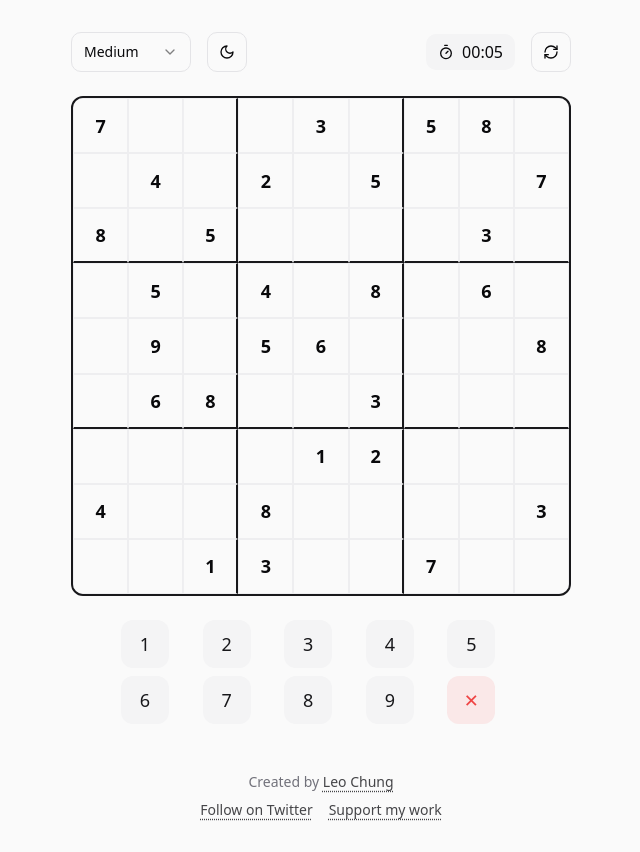
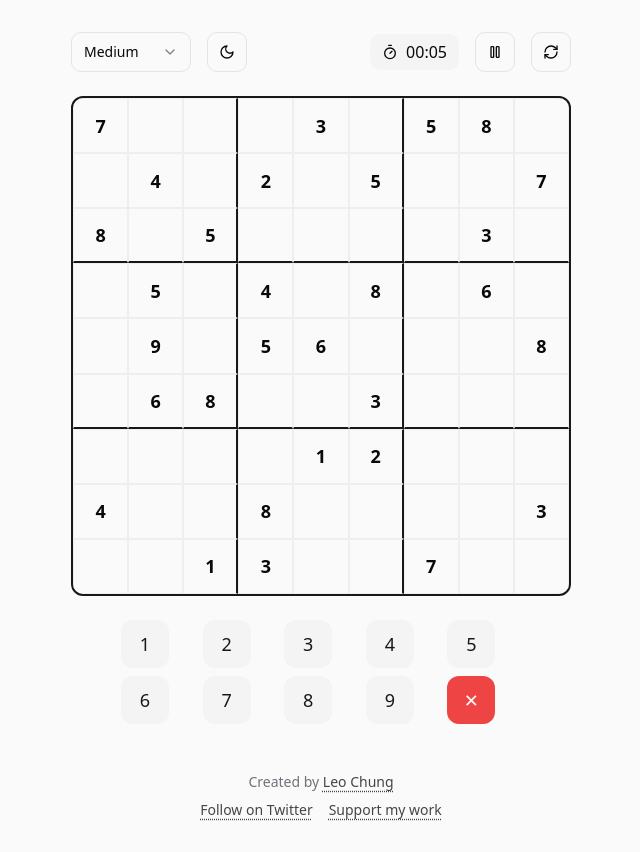
Before and after one commit to leochung/sudoku-nancy, a React (Vite) app: page / in a window 1280 px wide. Shown: the whole page, without its empty margins (319-959 px from the left). Built offline with nearby package versions, Linux system fonts and the light colour scheme.

Commit message:
Improve UI and add pause functionality
Improved the visibility of the clear button and added a pause button for the timer.

```diff
--- a/src/components/GameControls.tsx
+++ b/src/components/GameControls.tsx
@@ -2,7 +2,7 @@
 import React from 'react';
 import { Button } from "@/components/ui/button";
 import { Select, SelectContent, SelectItem, SelectTrigger, SelectValue } from "@/components/ui/select";
-import { Sun, Moon, Timer, RefreshCw } from "lucide-react";
+import { Sun, Moon, Timer, RefreshCw, Pause, Play } from "lucide-react";
 
 interface Props {
   difficulty: string;
@@ -56,6 +56,10 @@ const GameControls: React.FC<Props> = ({
           <span className="font-medium">{formatTime(time)}</span>
         </div>
 
+        <Button variant="outline" size="icon" onClick={onPauseToggle}>
+          {isPaused ? <Play className="h-4 w-4" /> : <Pause className="h-4 w-4" />}
+        </Button>
+
         <Button variant="outline" size="icon" onClick={onNewGame}>
           <RefreshCw className="h-4 w-4" />
         </Button>
--- a/src/components/NumberPad.tsx
+++ b/src/components/NumberPad.tsx
@@ -26,7 +26,7 @@ const NumberPad: React.FC<Props> = ({ onNumberClick, onErase, selectedNumber })
       ))}
       <button
         onClick={onErase}
-        className="number-button bg-destructive/10 text-destructive hover:bg-destructive/20"
+        className="number-button bg-destructive text-destructive-foreground hover:bg-destructive/90"
       >
         ✕
       </button>
```
